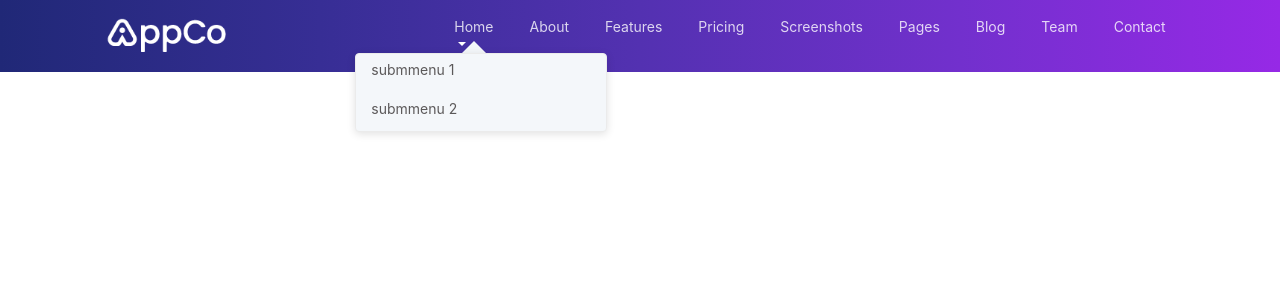
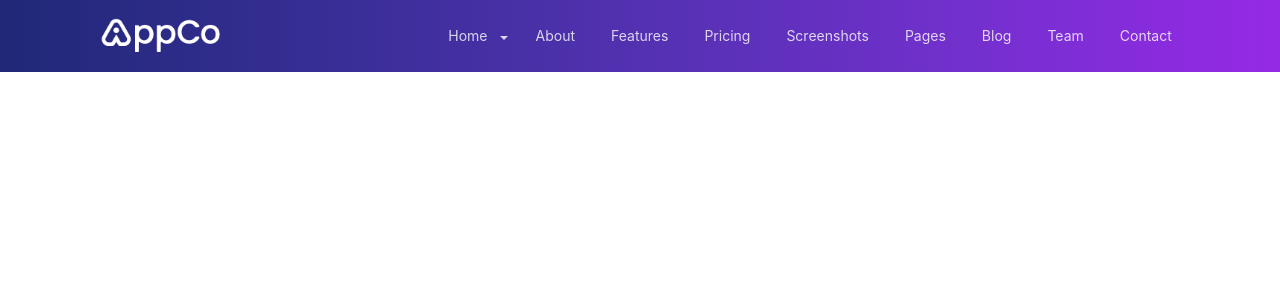
Before and after one commit to datdhomegatheme/landingpage-hieu, a React (Create React App) app in the folder my-app/: page / in a window 1280 px wide. Shown: the top 300 px of the page. Built offline with nearby package versions, Linux system fonts and the light colour scheme.

Commit message:
update ui header

```diff
--- a/my-app/src/assets/Styles/header/index.scss
+++ b/my-app/src/assets/Styles/header/index.scss
@@ -56,7 +56,23 @@
       display: flex;
       flex-direction: row;
       padding-left: 200px;
-
+      .nav-item-arrow {
+        color: white;
+        display: inline-block;
+        margin-left: 0.255em;
+        vertical-align: 0.255em;
+        content: "";
+        position: relative;
+        opacity: 0.8;
+        top: 9px;
+        border-top: 0.3em solid;
+        border-right: 0.3em solid transparent;
+        border-bottom: 0;
+        border-left: 0.3em solid transparent;
+      }
+      &:hover nav-item-arrow {
+        opacity: 1;
+      }
       .nav-item {
         padding-left: 0.5rem;
         padding-right: 0.5rem;
@@ -65,20 +81,13 @@
         font-size: 14px;
         margin: 0 0 0 20px;
         position: relative;
-        a{
+        a {
           opacity: 0.8;
         }
-        .nav-item-arrow {
-          color: white;
-          display: inline-block;
-          margin-left: 0.255em;
-          vertical-align: 0.255em;
-          content: "";
-          border-top: 0.3em solid;
-          border-right: 0.3em solid transparent;
-          border-bottom: 0;
-          border-left: 0.3em solid transparent;
+        &:hover a {
+          opacity: 1;
         }
+
         .submenu-arrow {
           content: "";
           height: 0;
@@ -89,7 +98,7 @@
           border-bottom: 12px solid #f4f7fa;
           top: 11px;
           left: calc(50% - 12px);
-          //visibility: hidden;
+          visibility: hidden;
         }
         .submenu {
           width: 250px;
@@ -99,9 +108,8 @@
           padding: 0;
           position: absolute;
           margin: 0;
-
           box-shadow: 0 2px 8px rgb(0 0 0 / 12%);
-          //visibility: hidden;
+          visibility: hidden;
           top: 35px;
           left: -91px;
           z-index: 1500;
@@ -109,10 +117,17 @@
             padding: 7px 15px;
             width: 218px;
             height: 24.5px;
+            opacity: 0.8;
+            a {
+              opacity: 0.8;
+            }
+            &:hover a {
+              opacity: 1;
+            }
           }
         }
         &:hover .nav-item {
-          opacity: 1 !important;
+          opacity: 1;
           visibility: visible;
         }
         &:hover .submenu {
--- a/my-app/src/layouts/header/index.js
+++ b/my-app/src/layouts/header/index.js
@@ -16,7 +16,6 @@ function Index() {
               <a href={"#"} role={"button"} aria-haspopup="true" aria-expanded="false">
                 Home
               </a>
-              <div className={"nav-item-arrow"}></div>
               <div className={"submenu-arrow"}></div>
               <ul className={"submenu"}>
                 <li className={"submenu-item"}>
@@ -28,6 +27,7 @@ function Index() {
                 </li>
               </ul>
             </li>
+            <div className={"nav-item-arrow"}></div>
             <li className={"nav-item"}>
               <a href={"#"}>About</a>
             </li>
```
